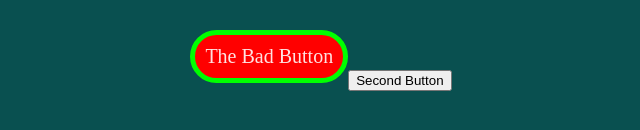
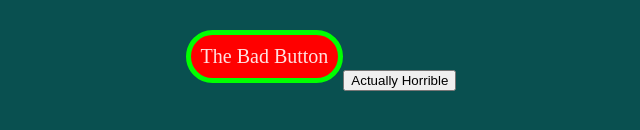
Before and after one commit to TheOmnipotentOwl/TheOmnipotentOwl.github.io, a plain HTML site: page index.html in a window 1280 px wide. Shown: the part 328-458 px from the top of the page, 319-959 px from the left. Drawn offline with Linux system fonts and the light colour scheme.

Commit message:
Update index.html

```diff
--- a/index.html
+++ b/index.html
@@ -79,8 +79,8 @@
     </div>
 
     <button id="secondButton">
-        Second Button
-      </button>
+        Actually Horrible
+    </button>
 
     <script src="script.js"></script>
 
```
